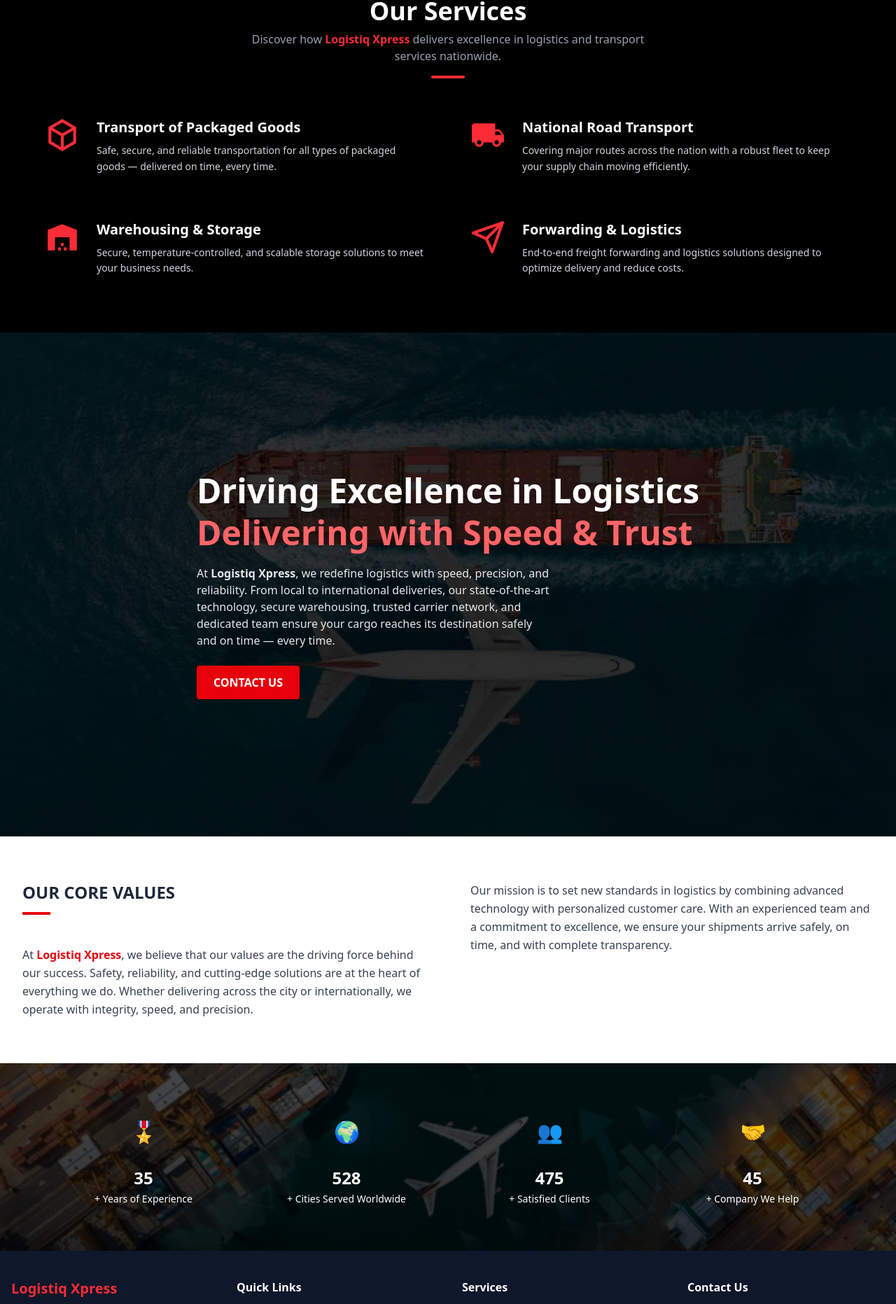
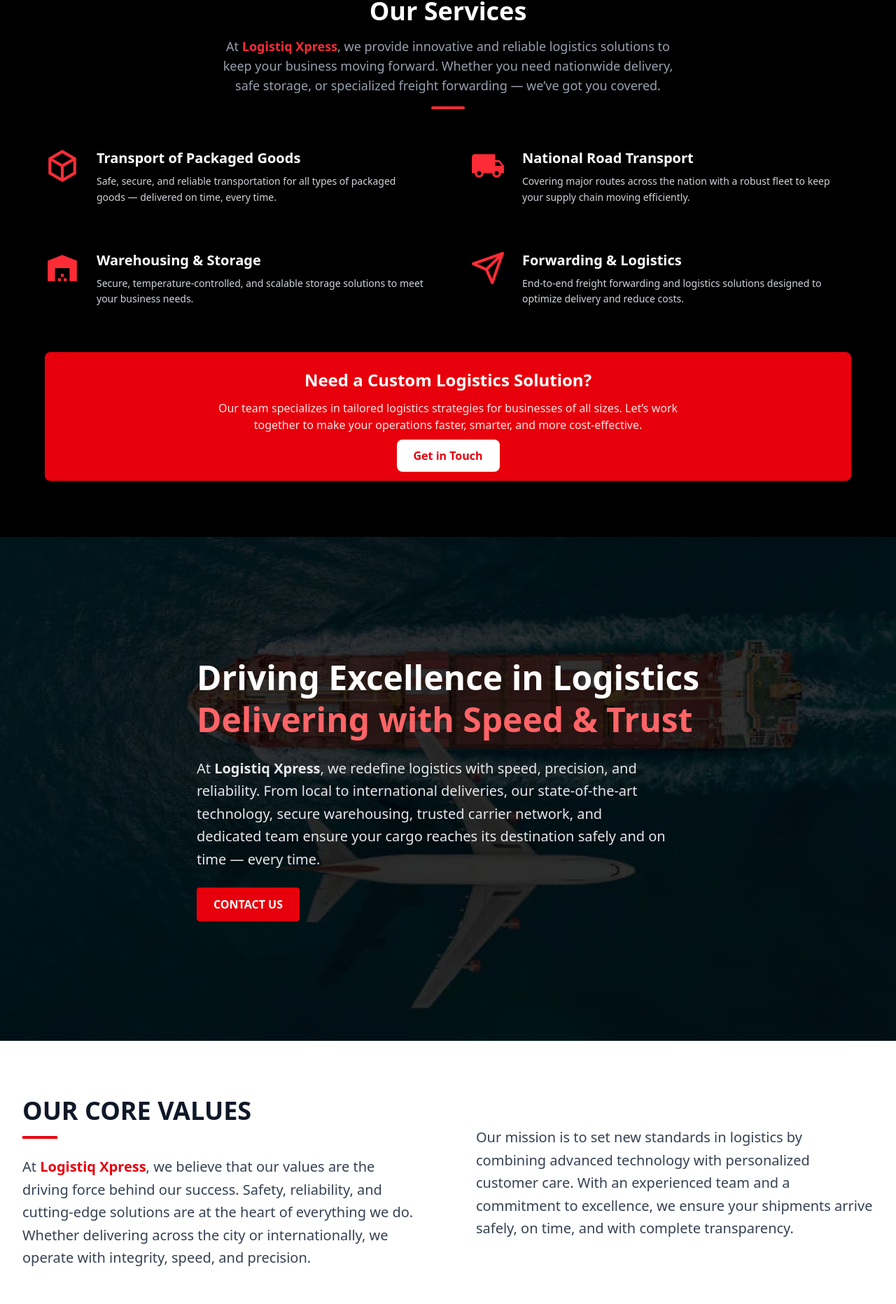
Before and after one commit to Shubham-juris/truckltd, a React (Vite) app: page / in a window 1280 px wide. Shown: the part 868-2731 px from the top of the page at 70% size. Built offline with nearby package versions, Linux system fonts and the light colour scheme.

Commit message:
add icon

```diff
--- a/src/components/AboutComponent/AboutSection.jsx
+++ b/src/components/AboutComponent/AboutSection.jsx
@@ -1,13 +1,39 @@
 import React from "react";
+import { motion } from "framer-motion";
 import workerImg from "../../assets/about/worker.avif";
 
 const AboutSection = () => {
+  const containerVariants = {
+    hidden: { opacity: 0, y: 30 },
+    visible: {
+      opacity: 1,
+      y: 0,
+      transition: { duration: 0.6, ease: "easeOut", staggerChildren: 0.3 },
+    },
+  };
+
+  const textVariants = {
+    hidden: { opacity: 0, x: -30 },
+    visible: { opacity: 1, x: 0, transition: { duration: 0.6, ease: "easeOut" } },
+  };
+
+  const imageVariants = {
+    hidden: { opacity: 0, x: 30 },
+    visible: { opacity: 1, x: 0, transition: { duration: 0.6, ease: "easeOut" } },
+  };
+
   return (
-    <div className="bg-white py-16 px-4 md:px-12">
+    <motion.div
+      className="bg-white py-16 px-4 md:px-12"
+      variants={containerVariants}
+      initial="hidden"
+      whileInView="visible"
+      viewport={{ once: true, amount: 0.2 }}
+    >
       <div className="max-w-7xl mx-auto grid md:grid-cols-2 items-center gap-10">
 
         {/* Left Text Section */}
-        <div>
+        <motion.div variants={textVariants}>
           <h2 className="text-3xl md:text-4xl font-bold mb-4">
             Delivering Excellence in Transportation & Logistics
           </h2>
@@ -18,33 +44,34 @@
           </p>
 
           <div className="space-y-4">
-            <div>
+            <motion.div variants={textVariants}>
               <h4 className="font-semibold text-lg text-gray-800">🌍 Worldwide Service</h4>
               <p className="text-sm text-gray-600">
                 Seamless global delivery solutions with advanced tracking and guaranteed timelines.
               </p>
-            </div>
-            <div>
+            </motion.div>
+            <motion.div variants={textVariants}>
               <h4 className="font-semibold text-lg text-gray-800">🚛 Local Service</h4>
               <p className="text-sm text-gray-600">
                 Fast, secure, and cost-effective deliveries within your city and across the country.
               </p>
-            </div>
+            </motion.div>
           </div>
-
-
-        </div>
+        </motion.div>
 
         {/* Right Image */}
-        <div className="flex justify-center">
+        <motion.div
+          className="flex justify-center"
+          variants={imageVariants}
+        >
           <img
             src={workerImg}
             alt="Logistics Worker"
             className="rounded shadow-lg max-w-full h-auto"
           />
-        </div>
+        </motion.div>
       </div>
-    </div>
+    </motion.div>
   );
 };
 
--- a/src/components/AboutComponent/CargoSteps.jsx
+++ b/src/components/AboutComponent/CargoSteps.jsx
@@ -1,4 +1,5 @@
 import React from "react";
+import { motion } from "framer-motion";
 
 const steps = [
   {
@@ -25,20 +26,50 @@
 ];
 
 const CargoSteps = () => {
+  // Animation variants
+  const containerVariants = {
+    hidden: { opacity: 0 },
+    visible: {
+      opacity: 1,
+      transition: { staggerChildren: 0.3 },
+    },
+  };
+
+  const stepVariants = {
+    hidden: { opacity: 0, y: 30 },
+    visible: { opacity: 1, y: 0, transition: { duration: 0.6, ease: "easeOut" } },
+  };
+
   return (
-    <div className="bg-gray-100 py-20 px-4">
+    <motion.div
+      className="bg-gray-100 py-20 px-4"
+      initial="hidden"
+      whileInView="visible"
+      viewport={{ once: true, amount: 0.2 }}
+      variants={containerVariants}
+    >
       <div className="text-center mb-16">
-        <h4 className="text-sm font-semibold text-red-500 tracking-wide uppercase mb-2">
+        <motion.h4
+          className="text-sm font-semibold text-red-500 tracking-wide uppercase mb-2"
+          variants={stepVariants}
+        >
           Our Process
-        </h4>
-        <h2 className="text-3xl md:text-4xl font-bold text-gray-800">
+        </motion.h4>
+        <motion.h2
+          className="text-3xl md:text-4xl font-bold text-gray-800"
+          variants={stepVariants}
+        >
           Easy steps to receive your cargo
-        </h2>
+        </motion.h2>
       </div>
 
       <div className="relative border-t border-gray-300 max-w-6xl mx-auto px-4 grid grid-cols-1 md:grid-cols-4 gap-12 md:gap-4">
         {steps.map((step, index) => (
-          <div key={index} className="relative text-center pt-16">
+          <motion.div
+            key={index}
+            className="relative text-center pt-16"
+            variants={stepVariants}
+          >
             <p className="text-sm font-medium text-gray-600 mb-1">
               {step.label}
             </p>
@@ -49,10 +80,10 @@
               {step.title}
             </h4>
             <p className="text-sm text-gray-600 mt-2">{step.description}</p>
-          </div>
+          </motion.div>
         ))}
       </div>
-    </div>
+    </motion.div>
   );
 };
 
--- a/src/components/AboutComponent/Companyvalue.jsx
+++ b/src/components/AboutComponent/Companyvalue.jsx
@@ -26,28 +26,9 @@
   const lineVariants = {
     hidden: { width: 0 },
     visible: {
-      width: '40px',
+      width: '50px',
       transition: { duration: 0.4, delay: 0.6, ease: 'easeOut' },
     },
-  };
-
-  const buttonVariants = {
-    hidden: { opacity: 0, scale: 0.8 },
-    visible: {
-      opacity: 1,
-      scale: 1,
-      transition: {
-        duration: 0.3,
-        staggerChildren: 0.1,
-        delay: 0.7,
-        ease: 'easeOut',
-      },
-    },
-  };
-
-  const buttonItemVariants = {
-    hidden: { opacity: 0, scale: 0.8 },
-    visible: { opacity: 1, scale: 1 },
   };
 
   const leftTextVariants = {
@@ -68,55 +49,34 @@
     },
   };
 
-  const imageVariants = {
-    hidden: { opacity: 0, scale: 0.9 },
-    visible: {
-      opacity: 1,
-      scale: 1,
-      transition: { duration: 0.4, delay: 1.0, ease: 'easeOut' },
-    },
-  };
-
   return (
     <motion.div
-      className="bg-white py-10 sm:py-12 md:py-16"
+      className="bg-white py-14 sm:py-16 md:py-20"
       variants={containerVariants}
       initial="hidden"
-      animate="visible"
+      whileInView="visible"
+      viewport={{ once: true, amount: 0.2 }}
     >
-      <div className="container mx-auto px-4 sm:px-6 lg:px-8 grid grid-cols-1 lg:grid-cols-2 gap-10 lg:gap-16 items-start">
+      <div className="container mx-auto px-4 sm:px-6 lg:px-8 grid grid-cols-1 lg:grid-cols-2 gap-14 lg:gap-20 items-center">
 
         {/* Left Side */}
         <div>
           <motion.h2
-            className="text-lg sm:text-xl md:text-2xl font-bold text-gray-800 mb-3"
+            className="text-2xl sm:text-3xl md:text-4xl font-bold text-gray-900 mb-4"
             variants={headingVariants}
           >
             OUR CORE VALUES
           </motion.h2>
-          <motion.div className="bg-red-600 h-1 w-10 mb-5" variants={lineVariants}></motion.div>
-
-          <motion.div className="flex flex-wrap gap-2 mb-6" variants={buttonVariants}>
-            {[].map((label) => (
-              <motion.button
-                key={label}
-                className={`${
-                  label === 'Excellence'
-                    ? 'bg-red-600 text-white'
-                    : 'bg-gray-200 text-gray-700 hover:bg-gray-300'
-                } font-medium py-2 px-4 rounded-full text-sm focus:outline-none focus:ring-2 focus:ring-red-600`}
-                variants={buttonItemVariants}
-              >
-                {label}
-              </motion.button>
-            ))}
-          </motion.div>
+          <motion.div
+            className="bg-red-600 h-1 w-12 mb-6"
+            variants={lineVariants}
+          ></motion.div>
 
           <motion.p
-            className="text-gray-700 text-sm sm:text-base leading-relaxed"
+            className="text-gray-700 text-base sm:text-lg md:text-xl leading-relaxed"
             variants={leftTextVariants}
           >
-            At <span className='text-red-600 font-semibold'>Logistiq Xpress</span>, we believe that our values are the driving force
+            At <span className="text-red-600 font-semibold">Logistiq Xpress</span>, we believe that our values are the driving force
             behind our success. Safety, reliability, and cutting-edge solutions are at the heart
             of everything we do. Whether delivering across the city or internationally,
             we operate with integrity, speed, and precision.
@@ -124,17 +84,15 @@
         </div>
 
         {/* Right Side */}
-        <div className="flex flex-col justify-between h-full">
+        <div>
           <motion.p
-            className="text-gray-700 text-sm sm:text-base mb-6 leading-relaxed"
+            className="text-gray-700 text-base sm:text-lg md:text-xl leading-relaxed"
             variants={rightTextVariants}
           >
             Our mission is to set new standards in logistics by combining advanced technology
             with personalized customer care. With an experienced team and a commitment to
             excellence, we ensure your shipments arrive safely, on time, and with complete transparency.
           </motion.p>
-
-
         </div>
       </div>
     </motion.div>
--- a/src/components/Homecomponent/ChooseUs.jsx
+++ b/src/components/Homecomponent/ChooseUs.jsx
@@ -1,6 +1,7 @@
 import React from "react";
 import img from "../../assets/Home/choose.webp";
 import { Link } from "react-router-dom";
+import { motion } from "framer-motion";
 
 const ChooseUs = () => {
   return (
@@ -15,25 +16,47 @@
 
       {/* Content */}
       <div className="relative z-10 max-w-7xl mx-auto px-4 md:px-8 text-left">
-        <h1 className="text-2xl sm:text-5xl font-bold leading-tight">
+        {/* Heading */}
+        <motion.h1
+          className="text-2xl sm:text-5xl font-bold leading-tight"
+          initial={{ opacity: 0, y: -30 }}
+          whileInView={{ opacity: 1, y: 0 }}
+          transition={{ duration: 0.8, ease: "easeOut" }}
+          viewport={{ once: true, amount: 0.3 }}
+        >
           Driving Excellence in Logistics <br />
           <span className="text-red-400">Delivering with Speed & Trust</span>
-        </h1>
+        </motion.h1>
 
-        <p className="text-gray-200 max-w-lg mt-4">
+        {/* Paragraph */}
+        <motion.p
+          className="text-gray-200 max-w-2xl mt-6 text-lg sm:text-xl leading-relaxed"
+          initial={{ opacity: 0, y: 20 }}
+          whileInView={{ opacity: 1, y: 0 }}
+          transition={{ duration: 0.8, delay: 0.2, ease: "easeOut" }}
+          viewport={{ once: true, amount: 0.3 }}
+        >
           At <strong>Logistiq Xpress</strong>, we redefine logistics with speed,
           precision, and reliability. From local to international deliveries,
           our state-of-the-art technology, secure warehousing, trusted carrier
           network, and dedicated team ensure your cargo reaches its destination
           safely and on time — every time.
-        </p>
+        </motion.p>
 
-        <Link
-          to="/contact"
-          className="mt-6 inline-block bg-red-600 hover:bg-red-700 text-white px-6 py-3 font-semibold rounded shadow"
+        {/* Button */}
+        <motion.div
+          initial={{ opacity: 0, scale: 0.8 }}
+          whileInView={{ opacity: 1, scale: 1 }}
+          transition={{ duration: 0.6, delay: 0.4, ease: "easeOut" }}
+          viewport={{ once: true, amount: 0.3 }}
         >
-          CONTACT US
-        </Link>
+          <Link
+            to="/contact"
+            className="mt-6 inline-block bg-red-600 hover:bg-red-700 text-white px-6 py-3 font-semibold rounded shadow"
+          >
+            CONTACT US
+          </Link>
+        </motion.div>
       </div>
     </div>
   );
--- a/src/components/Homecomponent/Servicecontent.jsx
+++ b/src/components/Homecomponent/Servicecontent.jsx
@@ -3,6 +3,7 @@
 import { RiBox3Line } from "react-icons/ri";
 import { MdLocalShipping, MdWarehouse } from "react-icons/md";
 import { FiSend } from "react-icons/fi";
+import { Link } from "react-router-dom";
 
 const Servicecontent = () => {
   const services = [
@@ -32,24 +33,56 @@
     },
   ];
 
+  const containerVariants = {
+    hidden: { opacity: 0 },
+    show: {
+      opacity: 1,
+      transition: {
+        staggerChildren: 0.2,
+      },
+    },
+  };
+
+  const itemVariants = {
+    hidden: { opacity: 0, y: 30 },
+    show: { opacity: 1, y: 0, transition: { duration: 0.6, ease: "easeOut" } },
+  };
+
   return (
     <section className="bg-black text-white py-20 px-4">
       <div className="max-w-6xl mx-auto text-center">
+
         {/* Section Header */}
-        <div className="mb-14">
+        <motion.div
+          className="mb-14"
+          initial={{ opacity: 0, y: -20 }}
+          whileInView={{ opacity: 1, y: 0 }}
+          transition={{ duration: 0.6 }}
+          viewport={{ once: true, amount: 0.3 }}
+        >
           <h2 className="text-3xl md:text-4xl font-bold">Our Services</h2>
-          <p className="text-gray-400 mt-2 max-w-xl mx-auto">
-            Discover how <span className="text-red-500 font-semibold">Logistiq Xpress</span> delivers excellence in logistics and transport services nationwide.
+          <p className="text-gray-400 mt-4 max-w-2xl mx-auto text-lg">
+            At <span className="text-red-500 font-semibold">Logistiq Xpress</span>,
+            we provide innovative and reliable logistics solutions to keep your
+            business moving forward. Whether you need nationwide delivery, safe storage,
+            or specialized freight forwarding — we’ve got you covered.
           </p>
           <div className="h-1 w-12 mx-auto bg-red-500 mt-4 rounded"></div>
-        </div>
+        </motion.div>
 
         {/* Services Grid */}
-        <div className="grid md:grid-cols-2 gap-16">
+        <motion.div
+          className="grid md:grid-cols-2 gap-16"
+          variants={containerVariants}
+          initial="hidden"
+          whileInView="show"
+          viewport={{ once: true, amount: 0.3 }}
+        >
           {services.map((service, index) => (
             <motion.div
               key={index}
               className="flex items-start gap-6"
+              variants={itemVariants}
               whileHover={{ scale: 1.02 }}
               transition={{ duration: 0.3 }}
             >
@@ -70,7 +103,30 @@
               </div>
             </motion.div>
           ))}
-        </div>
+        </motion.div>
+
+        {/* Call to Action */}
+        <motion.div
+          className="mt-16 bg-red-600 py-6 px-8 rounded-lg shadow-lg text-center"
+          initial={{ opacity: 0, y: 30 }}
+          whileInView={{ opacity: 1, y: 0 }}
+          transition={{ duration: 0.6, ease: "easeOut" }}
+          viewport={{ once: true, amount: 0.3 }}
+        >
+          <h3 className="text-2xl font-semibold mb-3">Need a Custom Logistics Solution?</h3>
+          <p className="text-white/90 max-w-2xl mx-auto mb-5">
+            Our team specializes in tailored logistics strategies for businesses
+            of all sizes. Let’s work together to make your operations faster,
+            smarter, and more cost-effective.
+          </p>
+          <Link
+            to="/contact"
+            className="bg-white text-red-600 font-semibold px-6 py-3 rounded-lg hover:bg-gray-200 transition"
+          >
+            Get in Touch
+          </Link>
+        </motion.div>
+
       </div>
     </section>
   );
--- a/src/components/Homecomponent/StateSection.jsx
+++ b/src/components/Homecomponent/StateSection.jsx
@@ -1,45 +1,77 @@
-import React from "react";
-import img from "../../assets/Home/state.webp"
+import React, { useEffect, useRef, useState } from "react";
+
 const stats = [
-  {
-    icon: "🎖️",
-    value: "35",
-    label: "+ Years of Experience",
-  },
-  {
-    icon: "🌍",
-    value: "528",
-    label: "+ Cities Served Worldwide",
-  },
-  {
-    icon: "👥",
-    value: "475",
-    label: "+ Satisfied Clients",
-  },
-  {
-    icon: "🤝",
-    value: "45",
-    label: "+ Company We Help",
-  },
+  { icon: "🎖️", value: 35, label: "+ Years of Experience" },
+  { icon: "🌍", value: 528, label: "+ Cities Served Worldwide" },
+  { icon: "👥", value: 475, label: "+ Satisfied Clients" },
+  { icon: "🤝", value: 45, label: "+ Company We Help" },
 ];
 
 export default function StatsSection() {
+  const [startCount, setStartCount] = useState(false);
+  const sectionRef = useRef(null);
+
+  useEffect(() => {
+    const observer = new IntersectionObserver(
+      ([entry]) => {
+        if (entry.isIntersecting) {
+          setStartCount(true);
+        }
+      },
+      { threshold: 0.3 }
+    );
+
+    if (sectionRef.current) {
+      observer.observe(sectionRef.current);
+    }
+
+    return () => {
+      if (sectionRef.current) {
+        observer.unobserve(sectionRef.current);
+      }
+    };
+  }, []);
+
   return (
-   <div className="relative bg-cover bg-center py-16 text-white" style={{ backgroundImage: `url(${img})` }}>
-  <div className="absolute inset-0 bg-gradient-to-b from-black/70 to-black/80"></div>
-
-  <div className="relative max-w-6xl mx-auto grid grid-cols-1 sm:grid-cols-2 md:grid-cols-4 gap-10 text-center px-4">
+    <div ref={sectionRef} className="bg-black py-16 text-white">
+      <div className="max-w-6xl mx-auto grid grid-cols-1 sm:grid-cols-2 md:grid-cols-4 gap-10 text-center px-4">
         {stats.map((item, idx) => (
           <div key={idx} className="flex flex-col items-center">
             <div className="text-3xl p-4 rounded shadow-lg mb-4">
               {item.icon}
             </div>
-        <h3 className="text-2xl text-white font-bold">{item.value}</h3>
+            <h3 className="text-2xl text-white font-bold">
+              {startCount ? <CountUp end={item.value} /> : "0"}
+            </h3>
             <p className="text-sm text-white mt-1">{item.label}</p>
           </div>
         ))}
       </div>
     </div>
-
   );
 }
+
+// Counter Component
+function CountUp({ end }) {
+  const [count, setCount] = useState(0);
+
+  useEffect(() => {
+    let start = 0;
+    const duration = 2000; // 2 seconds
+    const incrementTime = 20;
+    const step = Math.ceil(end / (duration / incrementTime));
+
+    const counter = setInterval(() => {
+      start += step;
+      if (start >= end) {
+        start = end;
+        clearInterval(counter);
+      }
+      setCount(start);
+    }, incrementTime);
+
+    return () => clearInterval(counter);
+  }, [end]);
+
+  return count;
+}
--- a/src/components/common/Footer.jsx
+++ b/src/components/common/Footer.jsx
@@ -1,17 +1,54 @@
-import React from "react";
+import React, { useEffect, useRef, useState } from "react";
 import { Link } from "react-router-dom";
+import { FaFacebookF, FaInstagram } from "react-icons/fa";
+import logo from "../../assets/navbar/logo1.jpeg";
 
 const Footer = () => {
+  const [isVisible, setIsVisible] = useState(false);
+  const footerRef = useRef(null);
+
+  useEffect(() => {
+    const observer = new IntersectionObserver(
+      ([entry]) => {
+        if (entry.isIntersecting) {
+          setIsVisible(true);
+        }
+      },
+      { threshold: 0.2 }
+    );
+
+    if (footerRef.current) {
+      observer.observe(footerRef.current);
+    }
+
+    return () => {
+      if (footerRef.current) {
+        observer.unobserve(footerRef.current);
+      }
+    };
+  }, []);
+
   return (
-    <footer className="bg-[#0F172A] text-gray-300 py-10">
+    <footer
+      ref={footerRef}
+      className={`bg-[#0F172A] text-gray-300 py-10 transition-all duration-1000 ease-out ${
+        isVisible ? "opacity-100 translate-y-0" : "opacity-0 translate-y-10"
+      }`}
+    >
       <div className="max-w-7xl mx-auto px-4 grid md:grid-cols-4 gap-10">
-
         {/* Logo & Description */}
         <div>
-          <h2 className="text-xl font-bold mb-3 text-red-500 ">Logistiq Xpress</h2>
+          <div className="flex items-center gap-2 mb-3">
+            <img
+              src={logo}
+              alt="Logistiq Xpress"
+              className="w-10 h-10 object-contain"
+            />
+            <h2 className="text-xl font-bold text-red-400">Logistiq Xpress</h2>
+          </div>
           <p className="text-sm">
-            Delivering speed, reliability, and excellence in logistics and transport —
-            across the nation and beyond.
+            Delivering speed, reliability, and excellence in logistics and
+            transport — across the nation and beyond.
           </p>
         </div>
 
@@ -20,16 +57,24 @@
           <h3 className="text-white font-semibold mb-3">Quick Links</h3>
           <ul className="space-y-2 text-sm">
             <li>
-              <Link to="/" className="hover:text-red-500">Home</Link>
+              <Link to="/" className="hover:text-red-500">
+                Home
+              </Link>
             </li>
             <li>
-              <Link to="/about" className="hover:text-red-500">Company</Link>
+              <Link to="/about" className="hover:text-red-500">
+                Company
+              </Link>
             </li>
             <li>
-              <Link to="/services" className="hover:text-red-500">Services</Link>
+              <Link to="/services" className="hover:text-red-500">
+                Services
+              </Link>
             </li>
             <li>
-              <Link to="/contact" className="hover:text-red-500">Contact</Link>
+              <Link to="/contact" className="hover:text-red-500">
+                Contact
+              </Link>
             </li>
           </ul>
         </div>
@@ -51,14 +96,15 @@
           <p className="text-sm mb-2">
             📍{" "}
             <a
-              href="https://www.google.com/maps?q=45+Right+Avenue,+Red+Deer,+AB+T4N7E5,+Canada"
+              href="https://www.google.com/maps?q=8500-84+Street+SE,+Calgary,+AB"
               target="_blank"
               rel="noopener noreferrer"
               className="hover:text-red-500"
             >
-              45 Right Avenue, Red Deer, AB T4N7E5, Canada
+              8500-84 Street SE, Calgary, AB
             </a>
           </p>
+
           <p className="text-sm mb-2">
             📧{" "}
             <a
@@ -68,12 +114,33 @@
               logistiqxpress.inc@gmail.com
             </a>
           </p>
-          <p className="text-sm">
+          <p className="text-sm mb-4">
             📞{" "}
-            <a href="tel:+11234567890" className="hover:text-red-500">
-             +1 587-783-98746
+            <a href="tel:+18887555706" className="hover:text-red-500">
+              +1 888-755-5706
             </a>
           </p>
+
+          {/* Social Icons */}
+          <div className="flex gap-3 mt-2">
+            <a
+              href="https://www.facebook.com/profile.php?id=61579332661327"
+              target="_blank"
+              rel="noopener noreferrer"
+              className="p-2 bg-blue-700 rounded-full hover:bg-blue-800 transition-colors"
+            >
+              <FaFacebookF size={16} />
+            </a>
+
+            <a
+              href="https://www.instagram.com/logistiqxpress/"
+              target="_blank"
+              rel="noopener noreferrer"
+              className="p-2 rounded-full bg-red-500 hover:bg-red-700 transition-colors"
+            >
+              <FaInstagram size={16} />
+            </a>
+          </div>
         </div>
       </div>
 
--- a/src/components/map/Map.jsx
+++ b/src/components/map/Map.jsx
@@ -6,7 +6,7 @@
       <iframe
         title="Location Map"
         className="w-full h-full border-0"
-        src="https://www.google.com/maps?q=45+Right+Avenue,+Red+Deer,+AB+T4N7E5,+Canada&output=embed"
+        src="https://www.google.com/maps?q=8500+84+Street+SE,+Calgary,+AB&output=embed"
         allowFullScreen
         loading="lazy"
         referrerPolicy="no-referrer-when-downgrade"
```
Also changed, not shown: src/components/ContactUs/ContactUs.jsx (+4 -4 lines), src/components/Homecomponent/HomeSection.jsx (+30 -9 lines). Lines whose indentation alone changed are shown as unchanged.
